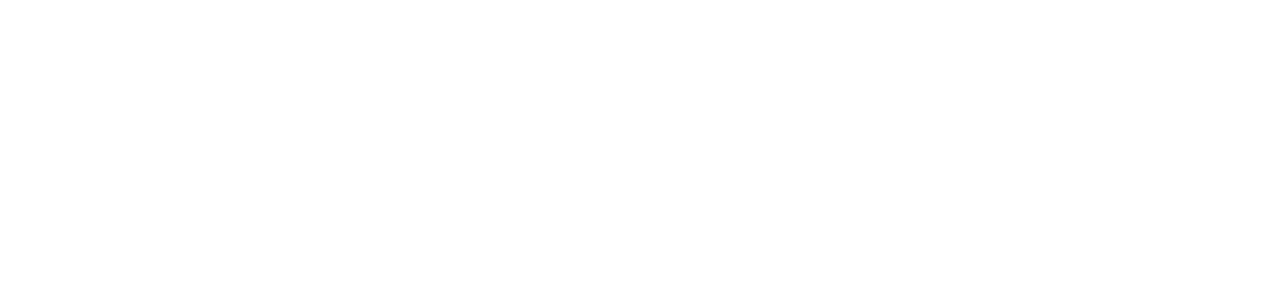
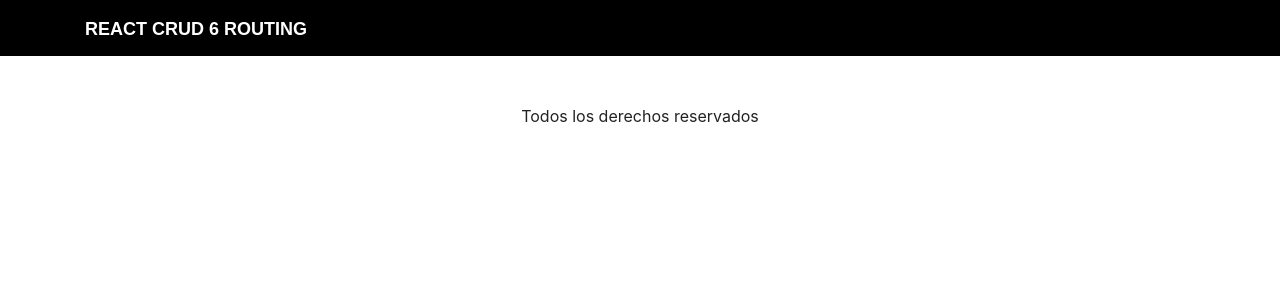
Before and after one commit to EduuardoPerez/CRUD-de-productos, a React (Create React App) app: page / in a window 1280 px wide. Shown: the top 300 px of the page. Built offline with nearby package versions, Linux system fonts and the light colour scheme; a web font is replaced by a local one.

Commit message:
Se creo el componente Header colocándose este fuera del Switch para que aparezca en la vista de todos los componentes

```diff
--- a/src/App.js
+++ b/src/App.js
@@ -1,5 +1,6 @@
 import React from 'react';
 import {BrowserRouter as Router, Route, Switch} from 'react-router-dom'
+import Header from './components/Header';
 import Productos from './components/Productos';
 import EditarProducto from './components/EditarProducto';
 import AgregarProducto from './components/AgregarProducto';
@@ -8,12 +9,16 @@
 function App() {
   return (
     <Router>
+      <Header/>
+      <main className="container mt-5">
       <Switch>
         <Route exact path="/nuevo-producto" component={AgregarProducto} />
         <Route exact path="/productos" component={Productos} />
         <Route exact path="/productos/:id" component={Producto} />
         <Route exact path="/productos/editar/:id" component={EditarProducto} />
       </Switch>
+      </main>
+      <p className="mt-4 p2 text-center">Todos los derechos reservados</p>
     </Router>
   );
 }
--- /dev/null
+++ b/src/components/Header.js
@@ -0,0 +1,13 @@
+import React from 'react';
+import {Link} from 'react-router-dom';
+
+const Header = () => (
+  <nav className="navbar navbar-expand-lg navbar-dark bg-dark">
+    <div className="container">
+      <Link to="/productos" className="navbar-brand">
+        React CRUD 6 Routing
+      </Link>
+    </div>
+  </nav>
+);
+export default Header;
```
